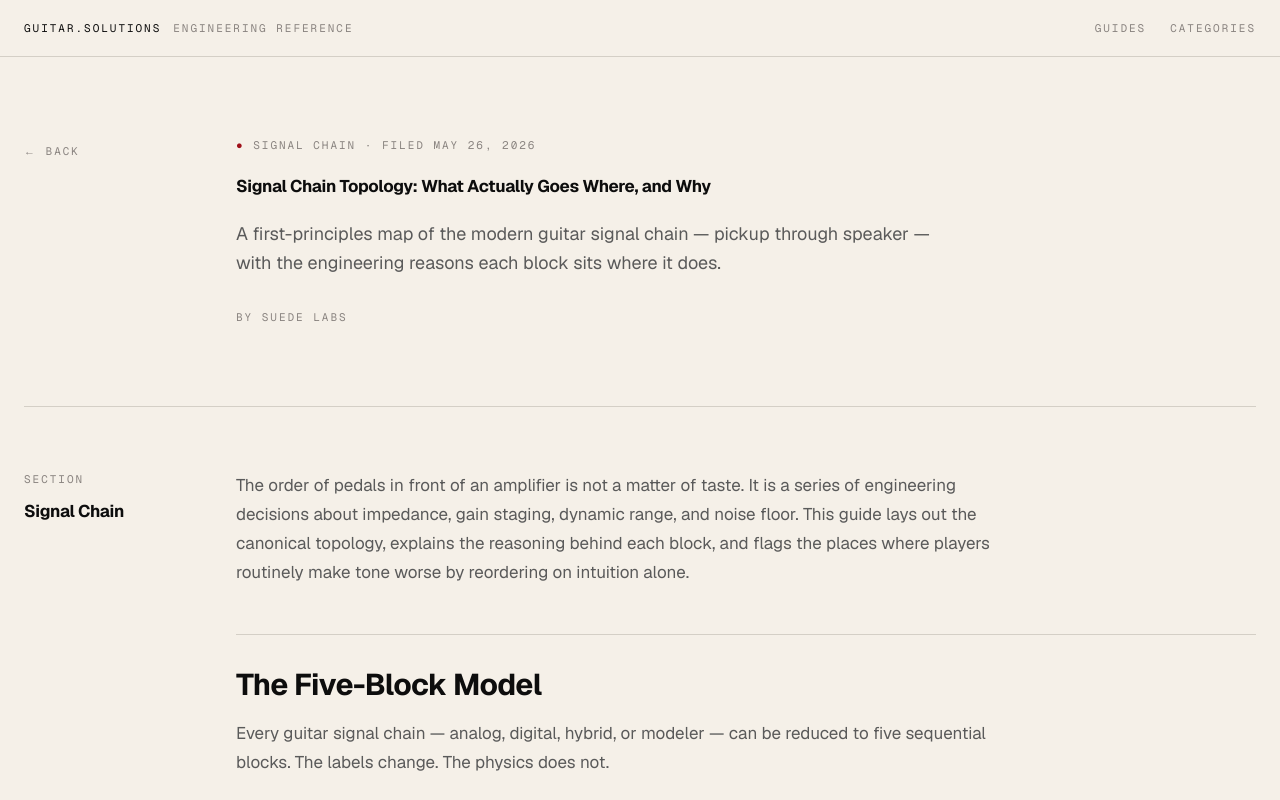
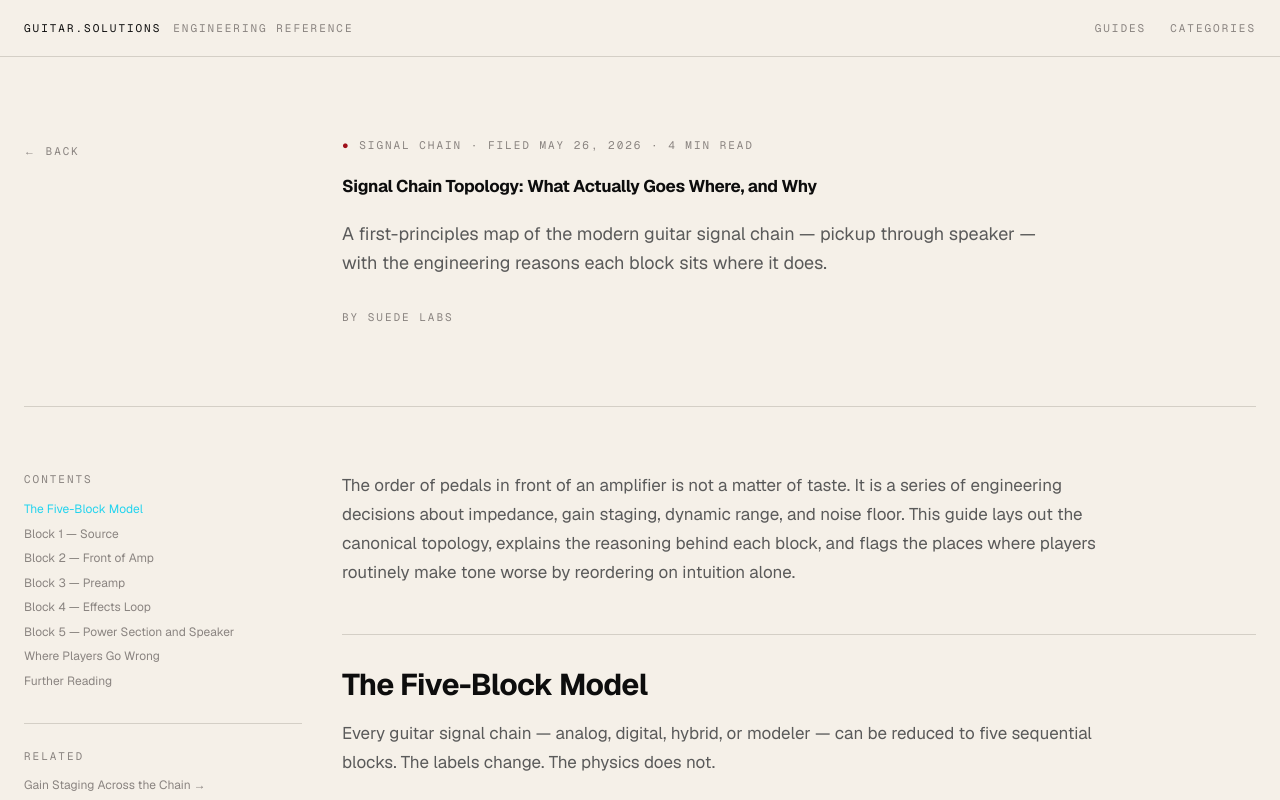
Before and after one commit to Suede-AI/guitar-solutions, a Next.js app: page /guides/signal-chain-topology in a window 1280 px wide. Shown: the top 800 px of the page. Built offline with nearby package versions, Linux system fonts and the light colour scheme.

Commit message:
feat: GuideSidebar with scrollspy TOC and related guides

```diff
--- a/app/guides/[slug]/page.tsx
+++ b/app/guides/[slug]/page.tsx
@@ -2,6 +2,7 @@ import { notFound } from 'next/navigation';
 import Link from 'next/link';
 import type { Metadata } from 'next';
 import { getAllGuides, getGuideBySlug } from '@/lib/mdx';
+import { GuideSidebar } from '@/components/GuideSidebar';
 
 type Params = { slug: string };
 
@@ -28,15 +29,7 @@ export async function generateMetadata({
       url,
       title,
       description,
-      siteName: 'guitar.solutions',
-      images: [{ url: '/og-image.png', width: 1200, height: 630, alt: title }],
-    },
-    twitter: {
-      card: 'summary_large_image',
-      title,
-      description,
-      creator: '@suedeai',
-      images: ['/og-image.png'],
+      siteName: 'guitar.services',
     },
   };
 }
@@ -46,7 +39,15 @@ export default async function GuidePage({ params }: { params: Promise<Params> })
   const guide = getGuideBySlug(slug);
   if (!guide) notFound();
 
-  // Dynamic import — Next.js MDX loader compiles each file as a module.
+  const allGuides = getAllGuides();
+  const related = allGuides
+    .filter(
+      (g) =>
+        g.frontmatter.category === guide.frontmatter.category &&
+        g.frontmatter.slug !== slug,
+    )
+    .slice(0, 3);
+
   let MDXContent: React.ComponentType;
   try {
     const mod = await import(`@/content/guides/${slug}.mdx`);
@@ -60,15 +61,15 @@ export default async function GuidePage({ params }: { params: Promise<Params> })
   return (
     <article className="mx-auto max-w-[1280px] px-6">
       <header className="grid grid-cols-1 lg:grid-cols-12 gap-x-10 py-20 hairline-b">
-        <div className="lg:col-span-2 mb-6 lg:mb-0">
+        <div className="lg:col-span-3 mb-6 lg:mb-0">
           <Link href="/" className="mono-label text-paper-dim hover:text-cyan transition-colors">
             ← BACK
           </Link>
         </div>
-        <div className="lg:col-span-10">
+        <div className="lg:col-span-9">
           <p className="mono-label">
             <span className="text-red">●</span> {frontmatter.category.toUpperCase()} · FILED{' '}
-            {formatDate(frontmatter.published)}
+            {formatDate(frontmatter.published)} · {guide.readingTime} MIN READ
           </p>
           <h1
             className="font-display text-paper mt-6"
@@ -90,16 +91,10 @@ export default async function GuidePage({ params }: { params: Promise<Params> })
       </header>
 
       <div className="grid grid-cols-1 lg:grid-cols-12 gap-x-10 py-16">
-        <div className="lg:col-span-2 lg:sticky lg:top-8 self-start mb-12 lg:mb-0">
-          <p className="mono-label mb-3">SECTION</p>
-          <Link
-            href={`/categories#${slugifyCategory(frontmatter.category)}`}
-            className="font-display text-paper hover:text-cyan transition-colors block"
-          >
-            {frontmatter.category}
-          </Link>
+        <div className="lg:col-span-3 lg:sticky lg:top-8 self-start mb-12 lg:mb-0">
+          <GuideSidebar headings={guide.headings} relatedGuides={related} />
         </div>
-        <div className="lg:col-span-10">
+        <div className="lg:col-span-9">
           <div className="prose-suede">
             <MDXContent />
           </div>
@@ -110,12 +105,7 @@ export default async function GuidePage({ params }: { params: Promise<Params> })
 }
 
 function formatDate(iso: string): string {
-  const d = new Date(iso);
-  return d
+  return new Date(iso)
     .toLocaleDateString('en-US', { year: 'numeric', month: 'short', day: '2-digit' })
     .toUpperCase();
 }
-
-function slugifyCategory(name: string): string {
-  return name.toLowerCase().replace(/[^a-z0-9]+/g, '-').replace(/^-|-$/g, '');
-}
--- /dev/null
+++ b/components/GuideSidebar.tsx
@@ -0,0 +1,79 @@
+'use client';
+
+import { useEffect, useState } from 'react';
+import Link from 'next/link';
+import type { Heading, GuideRecord } from '@/lib/mdx';
+
+interface GuideSidebarProps {
+  headings: Heading[];
+  relatedGuides: Pick<GuideRecord, 'frontmatter'>[];
+}
+
+export function GuideSidebar({ headings, relatedGuides }: GuideSidebarProps) {
+  const [activeId, setActiveId] = useState('');
+
+  useEffect(() => {
+    if (headings.length === 0) return;
+
+    const observer = new IntersectionObserver(
+      (entries) => {
+        const first = entries.find((e) => e.isIntersecting);
+        if (first) setActiveId(first.target.id);
+      },
+      { rootMargin: '-10% 0px -80% 0px', threshold: 0 },
+    );
+
+    headings.forEach(({ id }) => {
+      const el = document.getElementById(id);
+      if (el) observer.observe(el);
+    });
+
+    return () => observer.disconnect();
+  }, [headings]);
+
+  return (
+    <div className="flex flex-col gap-8">
+      {headings.length > 0 && (
+        <nav aria-label="Guide contents">
+          <p className="mono-label mb-3">CONTENTS</p>
+          <ul className="space-y-1">
+            {headings.map(({ id, text, level }) => (
+              <li key={id} style={{ paddingLeft: level === 3 ? '0.75rem' : '0' }}>
+                <a
+                  href={`#${id}`}
+                  onClick={(e) => {
+                    e.preventDefault();
+                    document.getElementById(id)?.scrollIntoView({ behavior: 'smooth' });
+                  }}
+                  className={`block py-0.5 text-[0.75rem] leading-snug transition-colors ${
+                    activeId === id ? 'text-cyan' : 'text-paper-dim hover:text-paper'
+                  }`}
+                >
+                  {text}
+                </a>
+              </li>
+            ))}
+          </ul>
+        </nav>
+      )}
+
+      {relatedGuides.length > 0 && (
+        <div className="hairline-t pt-6">
+          <p className="mono-label mb-3">RELATED</p>
+          <ul className="space-y-2">
+            {relatedGuides.map((guide) => (
+              <li key={guide.frontmatter.slug}>
+                <Link
+                  href={`/guides/${guide.frontmatter.slug}`}
+                  className="text-[0.75rem] text-paper-dim hover:text-cyan transition-colors block leading-snug"
+                >
+                  {guide.frontmatter.title} →
+                </Link>
+              </li>
+            ))}
+          </ul>
+        </div>
+      )}
+    </div>
+  );
+}
```
